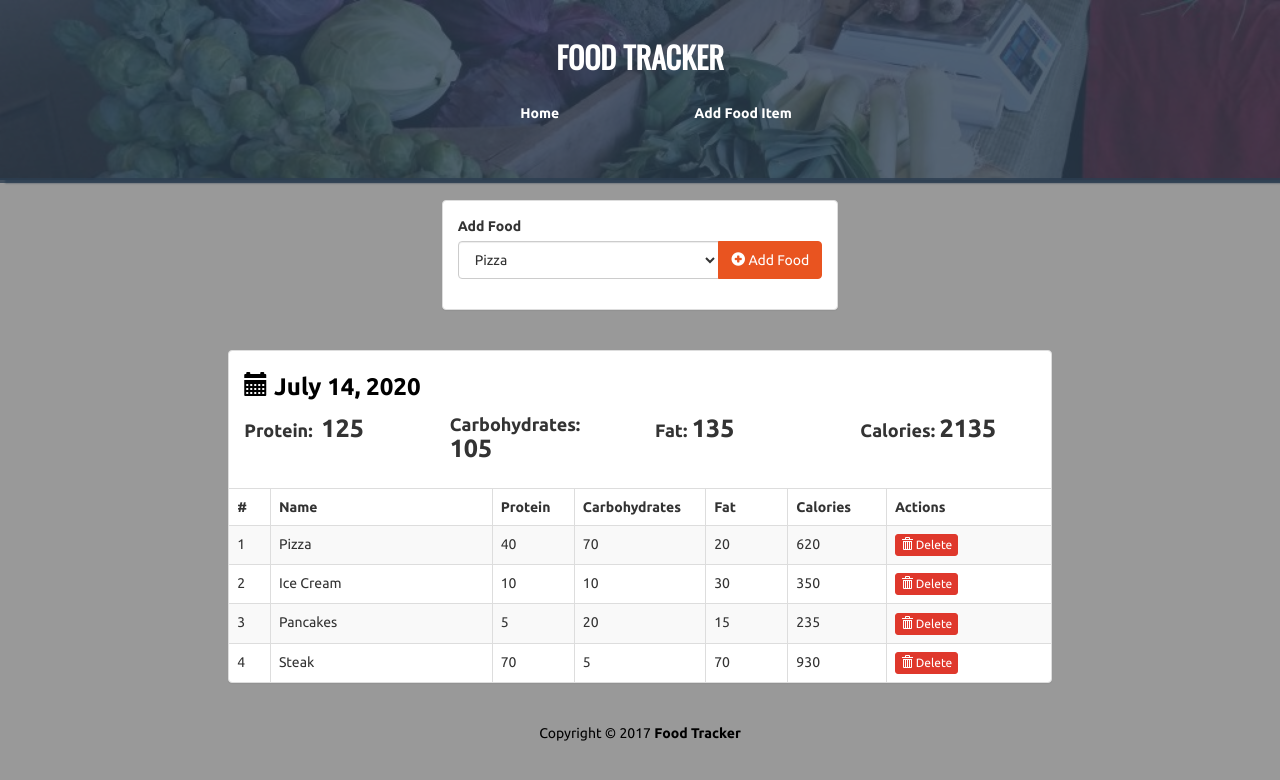
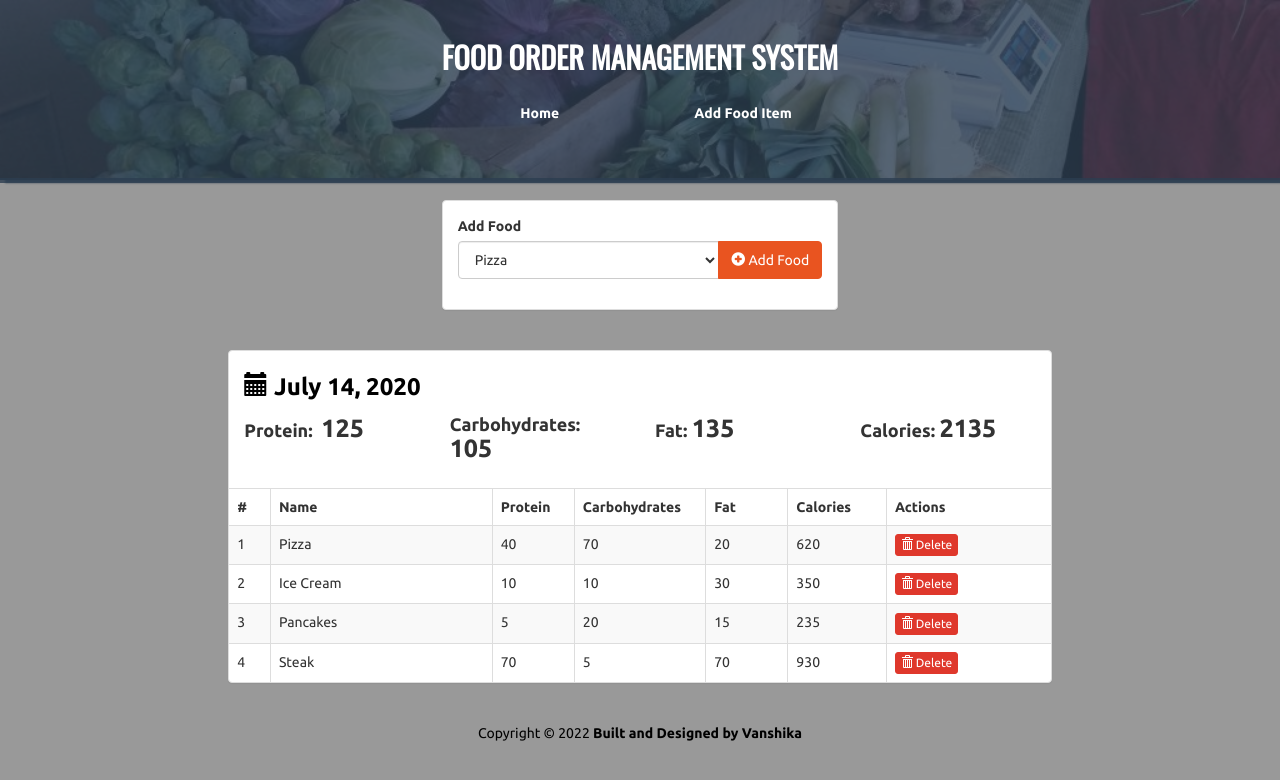
Before and after one commit to Vanshikaweb/footracker_app, a Flask app: page /view/1 in a window 1280 px wide. Shown: the top 780 px of the page. Run offline with Flask 2, Linux system fonts and the light colour scheme; data comes from the database, SQL or seed files in the repository; some libraries are stand-ins or nearby versions.

Commit message:
Update view.html

```diff
--- a/templates/view.html
+++ b/templates/view.html
@@ -4,7 +4,7 @@
 		<meta charset="utf-8">
 		<meta http-equiv="X-UA-Compatible" content="IE=edge">
 		<meta name="viewport" content="width=device-width, initial-scale=1">
-		<title>Food Tracker | View Details</title>
+		<title>Food Order | View Details</title>
 
 		<link href="https://fonts.googleapis.com/css?family=Oswald|Ubuntu:400,700" rel="stylesheet">
 
@@ -27,7 +27,7 @@
 				<div class="overlay"></div>
 				<div class="col-lg-12">
 					<h1>
-						<a href="{{ url_for('index') }}">FOOD TRACKER</a>
+						<a href="{{ url_for('index') }}">FOOD ORDER MANAGEMENT SYSTEM</a>
 					</h1>
 
 					<div class="row t20">
@@ -139,7 +139,7 @@
 			<footer>
 				<div class="row pad">
 					<div class="col-lg-12 text-center">
-						Copyright &copy; 2017 <strong>Food Tracker</strong>
+							Copyright &copy; 2022 <strong>Built and Designed by Vanshika</strong>
 					</div>
 				</div>
 			</footer>
```
